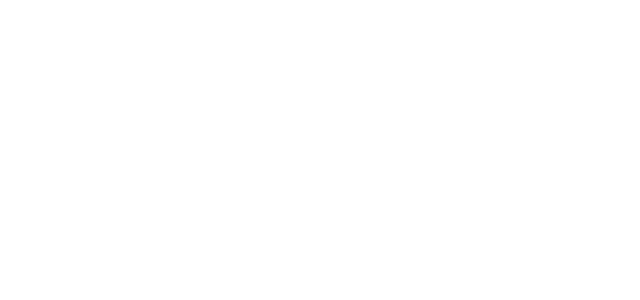
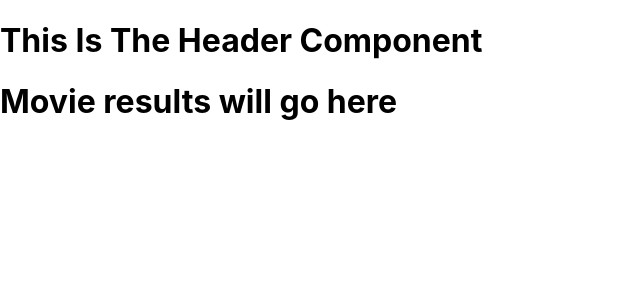
Before and after one commit to milanm1120/react-movie-app-frontend, a React (Create React App) app: page / in a window 1280 px wide. Shown: the top 300 px of the page, without its empty margins (0-640 px from the left). Built offline with nearby package versions, Linux system fonts and the light colour scheme.

Commit message:
create header and movieresults components and imported into App.js

```diff
--- a/src/App.js
+++ b/src/App.js
@@ -1,5 +1,7 @@
 // import React, { useEffect } from 'react' ;
 import React, { Component } from 'react' ;
+import Header from './components/Header';
+import MovieResults from './components/MovieResults';
 
 // const url = 'http://localhost:3000/api/v1/'
 
@@ -7,7 +9,8 @@
   render() {
     return (
       <div className='MainContainer'>
-
+          <Header />
+          <MovieResults />
       </div>
     )
   }
--- /dev/null
+++ b/src/components/Header.js
@@ -0,0 +1,13 @@
+import React, { Component } from 'react';
+
+class Header extends Component {
+  render() {
+    return (
+        <div className = 'Header'>
+            <h1>This Is The Header Component</h1>
+        </div>
+    )
+  }
+}
+
+export default Header;
--- /dev/null
+++ b/src/components/MovieResults.js
@@ -0,0 +1,13 @@
+import React, { Component } from 'react';
+
+class MovieResults extends Component {
+    render() {
+        return(
+            <div>
+                <h1>Movie results will go here</h1>
+            </div>
+        )
+    }
+}
+
+export default MovieResults;
```
